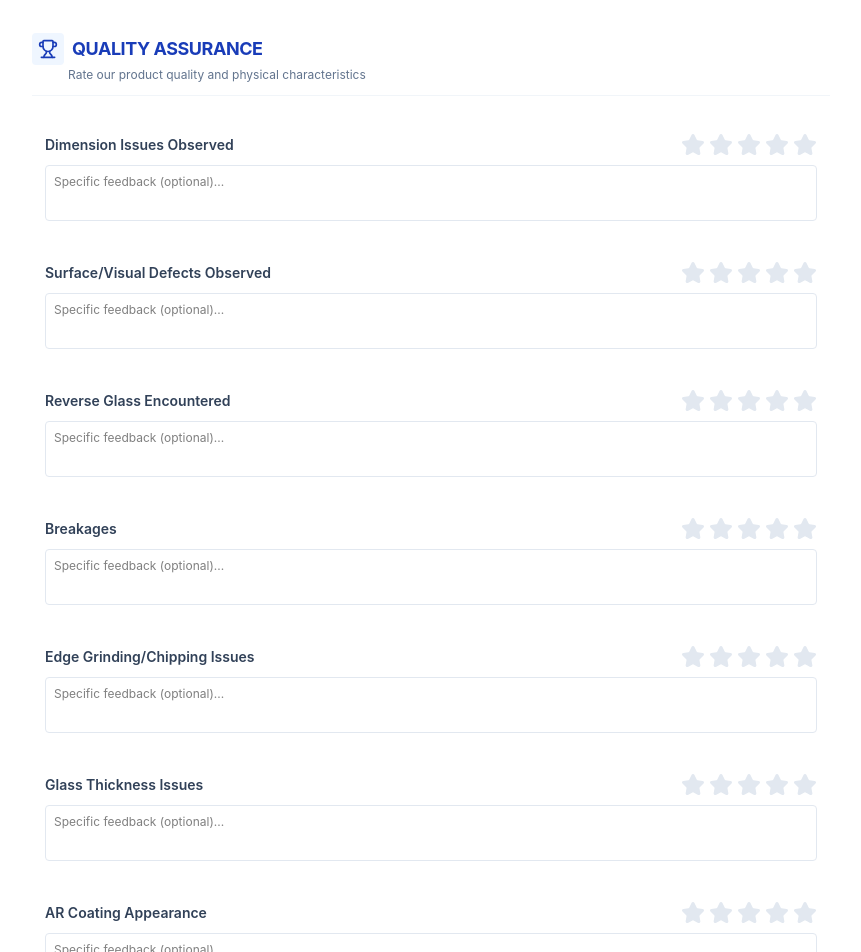
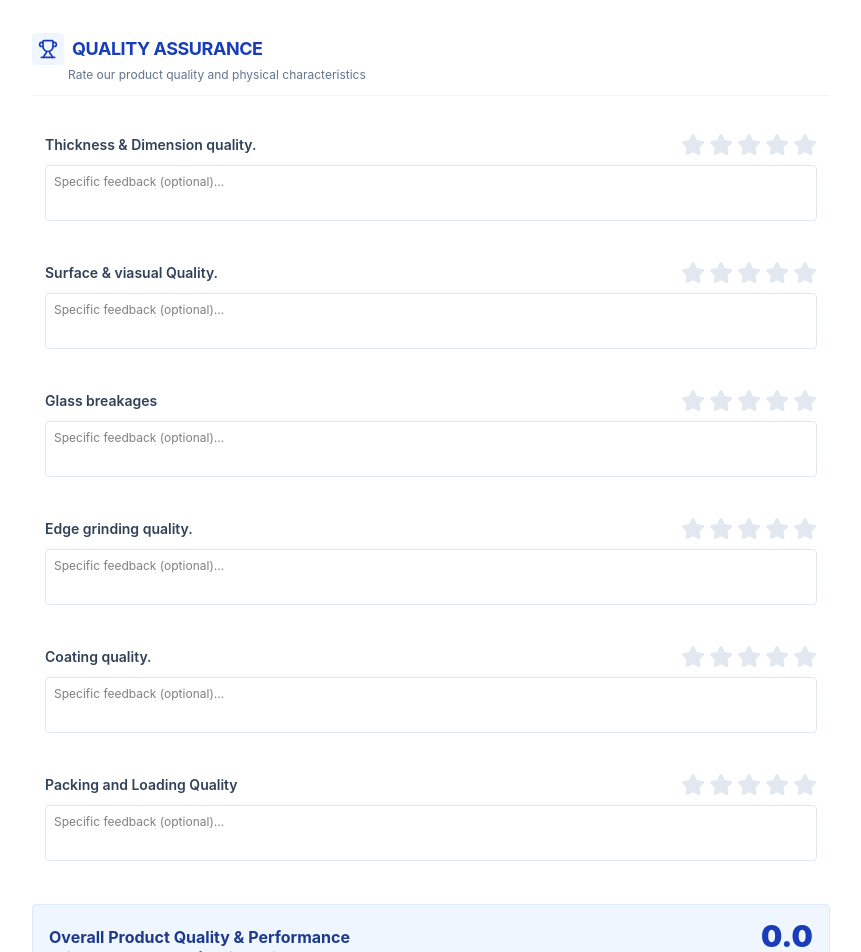
Before and after one commit to hirendodiya515/customer-feedback-ui, a React (Vite) app: page / in a window 1280 px wide. Shown: the part 700-1652 px from the top of the page, without its empty margins (209-1070 px from the left). Built offline with nearby package versions, Linux system fonts and the light colour scheme.

Commit message:
Update customer feedback form questions as per new requirements

```diff
--- a/src/App.tsx
+++ b/src/App.tsx
@@ -81,19 +81,17 @@ export default function App() {
       representativeDesignation: ''
     },
     quality: {
-      dimensionIssues: { rating: 0, comment: '' },
-      surfaceVisualDefects: { rating: 0, comment: '' },
-      reverseGlass: { rating: 0, comment: '' },
+      thicknessDimensionQuality: { rating: 0, comment: '' },
+      surfaceVisualQuality: { rating: 0, comment: '' },
       breakages: { rating: 0, comment: '' },
-      edgeGrindingChipping: { rating: 0, comment: '' },
-      glassThickness: { rating: 0, comment: '' },
-      arCoatingAppearance: { rating: 0, comment: '' },
+      edgeGrindingQuality: { rating: 0, comment: '' },
+      arCoatingQuality: { rating: 0, comment: '' },
       packingLoadingQuality: { rating: 0, comment: '' },
     },
     competitiveness: {
       pricing: { rating: 0, comment: '' },
       deliveryLeadTime: { rating: 0, comment: '' },
-      salesServiceResponse: { rating: 0, comment: '' },
+      afterSalesServiceResponse: { rating: 0, comment: '' },
       salesTeamApproach: { rating: 0, comment: '' }
     },
     others: {
@@ -361,53 +359,39 @@ export default function App() {
               <SectionHeader icon={Trophy} title="Quality Assurance" subtitle="Rate our product quality and physical characteristics" />
               <div className="space-y-2">
                 <RatingWithComment
-                  label="Dimension Issues Observed"
-                  value={formData.quality.dimensionIssues.rating}
-                  comment={formData.quality.dimensionIssues.comment}
-                  onRatingChange={(v) => updateQuality('dimensionIssues', 'rating', v)}
-                  onCommentChange={(v) => updateQuality('dimensionIssues', 'comment', v)}
+                  label="Thickness & Dimension quality."
+                  value={formData.quality.thicknessDimensionQuality.rating}
+                  comment={formData.quality.thicknessDimensionQuality.comment}
+                  onRatingChange={(v) => updateQuality('thicknessDimensionQuality', 'rating', v)}
+                  onCommentChange={(v) => updateQuality('thicknessDimensionQuality', 'comment', v)}
                 />
                 <RatingWithComment
-                  label="Surface/Visual Defects Observed"
-                  value={formData.quality.surfaceVisualDefects.rating}
-                  comment={formData.quality.surfaceVisualDefects.comment}
-                  onRatingChange={(v) => updateQuality('surfaceVisualDefects', 'rating', v)}
-                  onCommentChange={(v) => updateQuality('surfaceVisualDefects', 'comment', v)}
+                  label="Surface & viasual Quality."
+                  value={formData.quality.surfaceVisualQuality.rating}
+                  comment={formData.quality.surfaceVisualQuality.comment}
+                  onRatingChange={(v) => updateQuality('surfaceVisualQuality', 'rating', v)}
+                  onCommentChange={(v) => updateQuality('surfaceVisualQuality', 'comment', v)}
                 />
                 <RatingWithComment
-                  label="Reverse Glass Encountered"
-                  value={formData.quality.reverseGlass.rating}
-                  comment={formData.quality.reverseGlass.comment}
-                  onRatingChange={(v) => updateQuality('reverseGlass', 'rating', v)}
-                  onCommentChange={(v) => updateQuality('reverseGlass', 'comment', v)}
-                />
-                <RatingWithComment
-                  label="Breakages"
+                  label="Glass breakages"
                   value={formData.quality.breakages.rating}
                   comment={formData.quality.breakages.comment}
                   onRatingChange={(v) => updateQuality('breakages', 'rating', v)}
                   onCommentChange={(v) => updateQuality('breakages', 'comment', v)}
                 />
                 <RatingWithComment
-                  label="Edge Grinding/Chipping Issues"
-                  value={formData.quality.edgeGrindingChipping.rating}
-                  comment={formData.quality.edgeGrindingChipping.comment}
-                  onRatingChange={(v) => updateQuality('edgeGrindingChipping', 'rating', v)}
-                  onCommentChange={(v) => updateQuality('edgeGrindingChipping', 'comment', v)}
+                  label="Edge grinding quality."
+                  value={formData.quality.edgeGrindingQuality.rating}
+                  comment={formData.quality.edgeGrindingQuality.comment}
+                  onRatingChange={(v) => updateQuality('edgeGrindingQuality', 'rating', v)}
+                  onCommentChange={(v) => updateQuality('edgeGrindingQuality', 'comment', v)}
                 />
                 <RatingWithComment
-                  label="Glass Thickness Issues"
-                  value={formData.quality.glassThickness.rating}
-                  comment={formData.quality.glassThickness.comment}
-                  onRatingChange={(v) => updateQuality('glassThickness', 'rating', v)}
-                  onCommentChange={(v) => updateQuality('glassThickness', 'comment', v)}
-                />
-                <RatingWithComment
-                  label="AR Coating Appearance"
-                  value={formData.quality.arCoatingAppearance.rating}
-                  comment={formData.quality.arCoatingAppearance.comment}
-                  onRatingChange={(v) => updateQuality('arCoatingAppearance', 'rating', v)}
-                  onCommentChange={(v) => updateQuality('arCoatingAppearance', 'comment', v)}
+                  label="Coating quality."
+                  value={formData.quality.arCoatingQuality.rating}
+                  comment={formData.quality.arCoatingQuality.comment}
+                  onRatingChange={(v) => updateQuality('arCoatingQuality', 'rating', v)}
+                  onCommentChange={(v) => updateQuality('arCoatingQuality', 'comment', v)}
                 />
                 <RatingWithComment
                   label="Packing and Loading Quality"
@@ -416,7 +400,6 @@ export default function App() {
                   onRatingChange={(v) => updateQuality('packingLoadingQuality', 'rating', v)}
                   onCommentChange={(v) => updateQuality('packingLoadingQuality', 'comment', v)}
                 />
-
                 <div className="mt-6 p-4 bg-blue-50 rounded border border-blue-100 flex items-center justify-between">
                   <div>
                     <h3 className="text-blue-900 font-bold text-sm md:text-base">Overall Product Quality & Performance</h3>
@@ -449,11 +432,11 @@ export default function App() {
                   onCommentChange={(v) => updateCompetitiveness('deliveryLeadTime', 'comment', v)}
                 />
                 <RatingWithComment
-                  label="Sales Service and Response Time"
-                  value={formData.competitiveness.salesServiceResponse.rating}
-                  comment={formData.competitiveness.salesServiceResponse.comment}
-                  onRatingChange={(v) => updateCompetitiveness('salesServiceResponse', 'rating', v)}
-                  onCommentChange={(v) => updateCompetitiveness('salesServiceResponse', 'comment', v)}
+                  label="after sales service & response time"
+                  value={formData.competitiveness.afterSalesServiceResponse.rating}
+                  comment={formData.competitiveness.afterSalesServiceResponse.comment}
+                  onRatingChange={(v) => updateCompetitiveness('afterSalesServiceResponse', 'rating', v)}
+                  onCommentChange={(v) => updateCompetitiveness('afterSalesServiceResponse', 'comment', v)}
                 />
                 <RatingWithComment
                   label="Sales Team Approach and Response"
```
